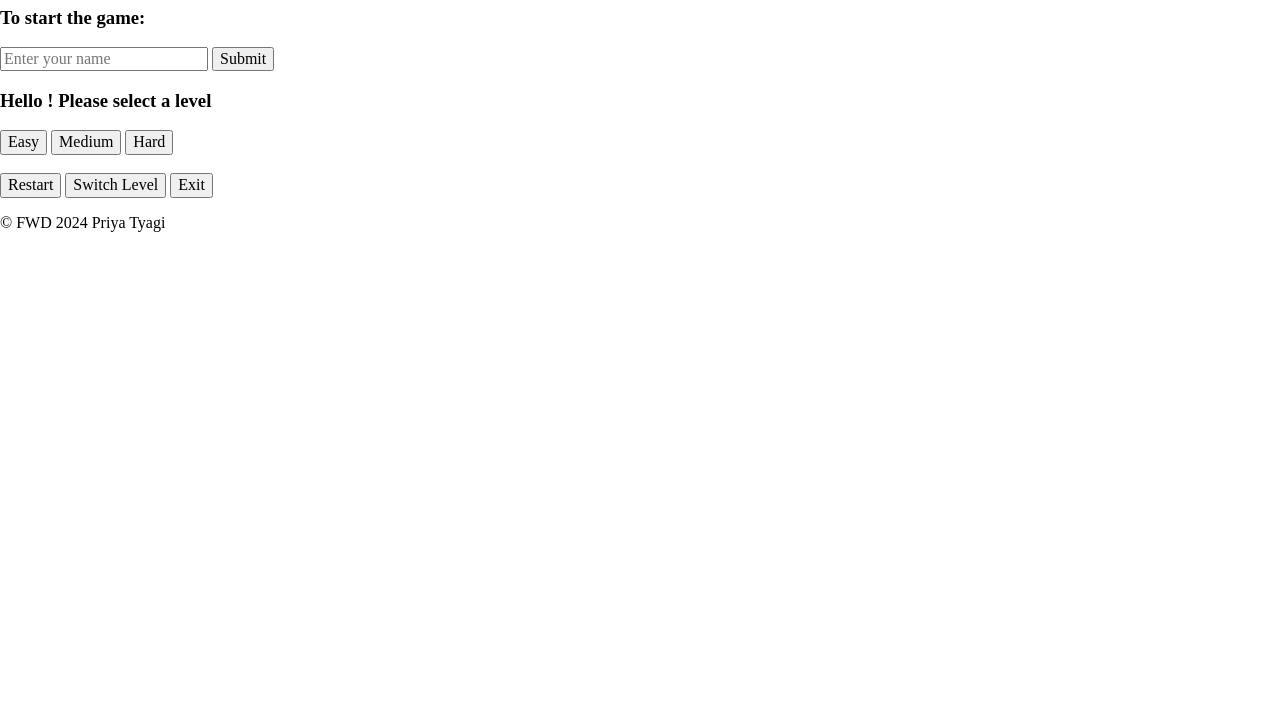
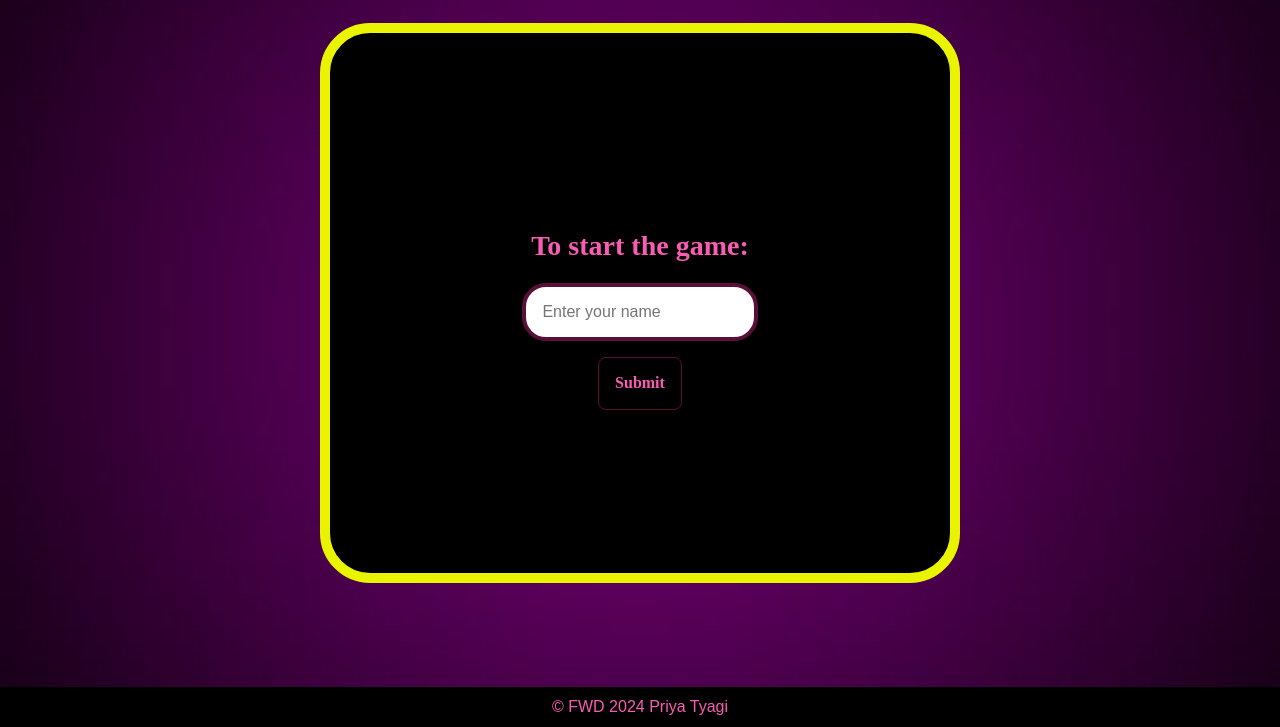
Before and after one commit to PriyaTyagi19/JavaScript-Game, a plain HTML site: page index.html in a window 1280 px wide. Shown: the part 73-800 px from the top of the page. Drawn offline with Linux system fonts and the light colour scheme.

Commit message:
saved index.html file

```diff
--- a/index.html
+++ b/index.html
@@ -7,7 +7,7 @@
 
     <!-- stylesheet -->
     <link rel="stylesheet" href="styles/normalize-fwd.css">
-    <link rel="stylesheet" href="styles/change.css">
+    <link rel="stylesheet" href="styles/style.css">
 </head>
 <body>
 
```
